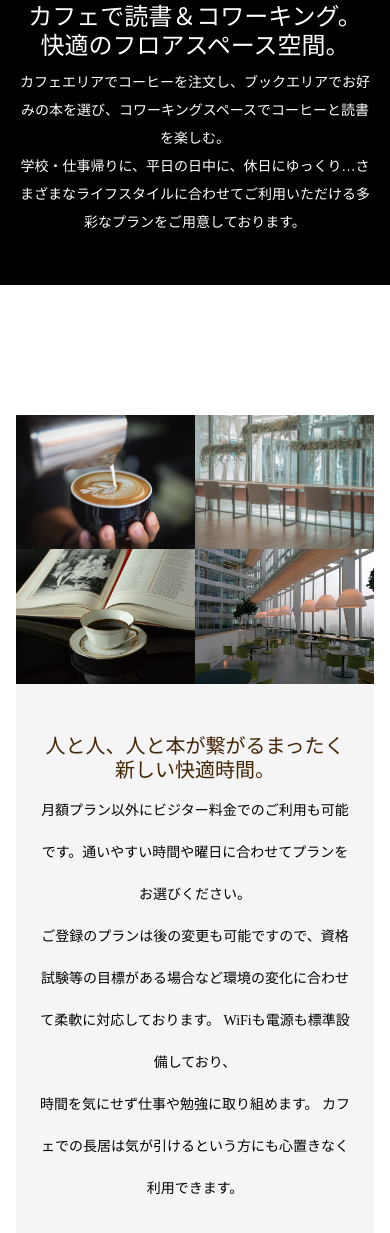
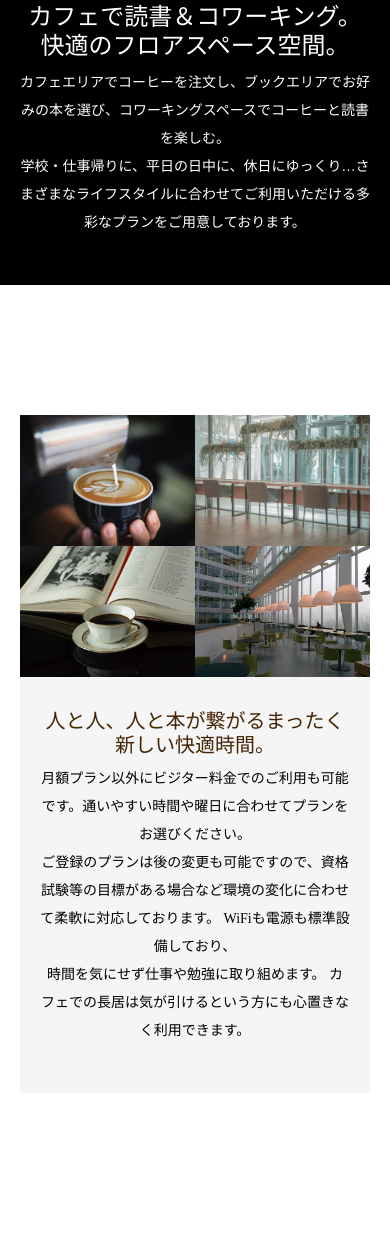
Before and after one commit to Yukimi-k/Site-Production, a plain HTML site: page index.html in a window 390 px wide. Shown: the part 353-1586 px from the top of the page. After the commit the page ends 1486 px from the top, so only its background shows below. Drawn offline with nearby package versions, Linux system fonts and the light colour scheme.

Commit message:
「人と人～」の修正をしました

```diff
--- a/style.css
+++ b/style.css
@@ -205,15 +205,10 @@ main .intro p {
 }
 
 main .hito-images {
-  position: relative;
-  margin-right: auto;
-  margin-left: auto;
+  margin: 0px 48px;
   display: flex;
   flex-wrap: wrap;
-  align-items: flex-start;
-  width: 92%;
   padding-top: 100px;
-  -webkit-box-align: start;
 }
 
 main .hito-images img {
@@ -222,15 +217,11 @@ main .hito-images img {
 }
 
 main .hito-text {
-  position: relative;
   background-color: #f5f5f5;
   text-align: center;
   font-family: "游明朝";
   line-height: 3;
-  width: 92%;
-  margin-right: auto;
-  margin-left: auto;
-  margin-bottom: 60px;
+  margin: 0px 48px 60px;
   padding: 50px 20px;
 }
 
@@ -245,9 +236,19 @@ main .hito-text p {
 }
 
 @media (max-width: 768px) {
+  main .hito-images {
+    margin: 0px 20px;
+  }
+
   main .hito-images img {
     width: 50%;
     height: 50%;
+  }
+
+  main .hito-text {
+    padding: 32px 20px;
+    margin: 0px 20px 40px;
+    line-height: 2;
   }
 
   main .hito-text h1 {
```
